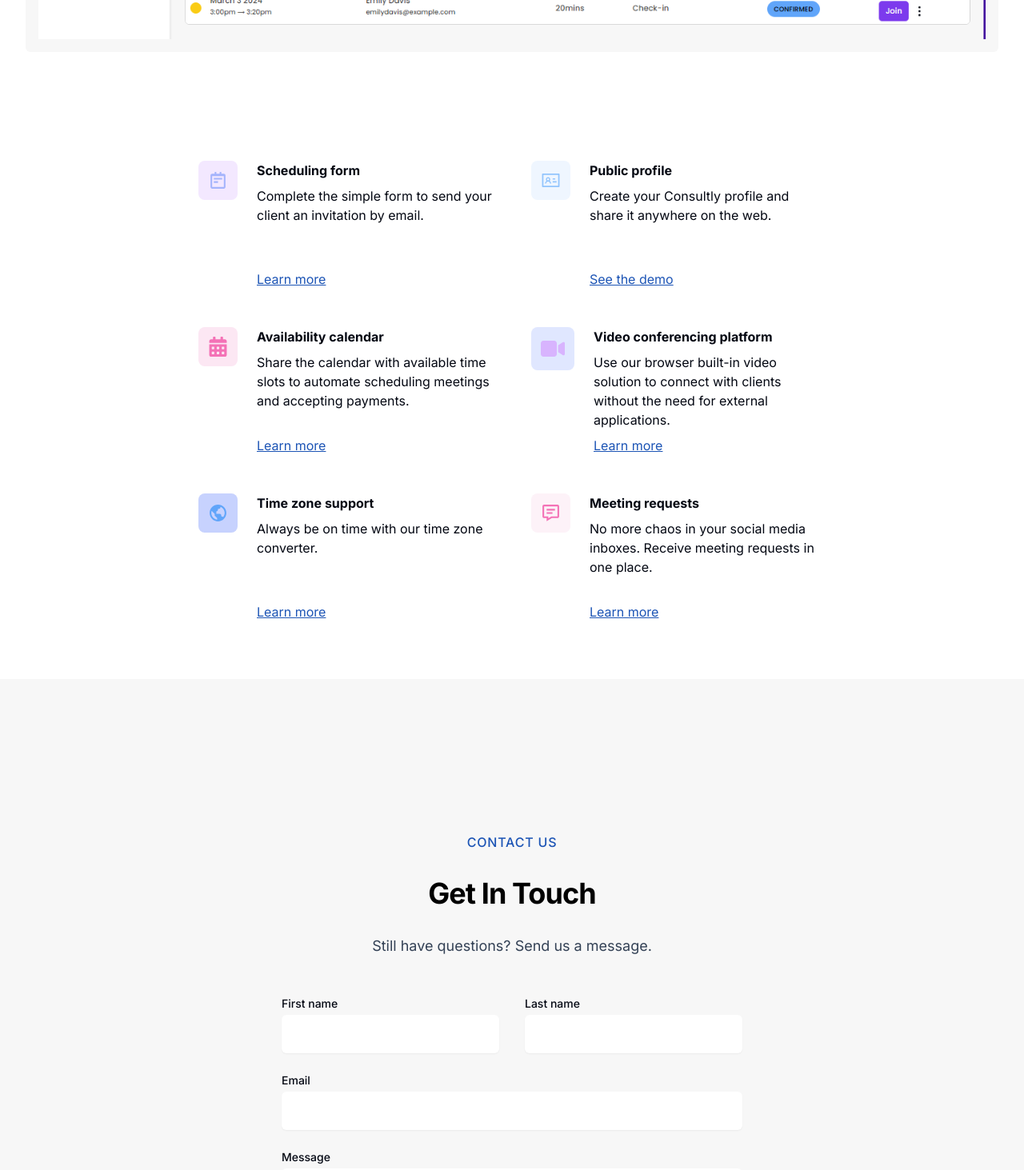
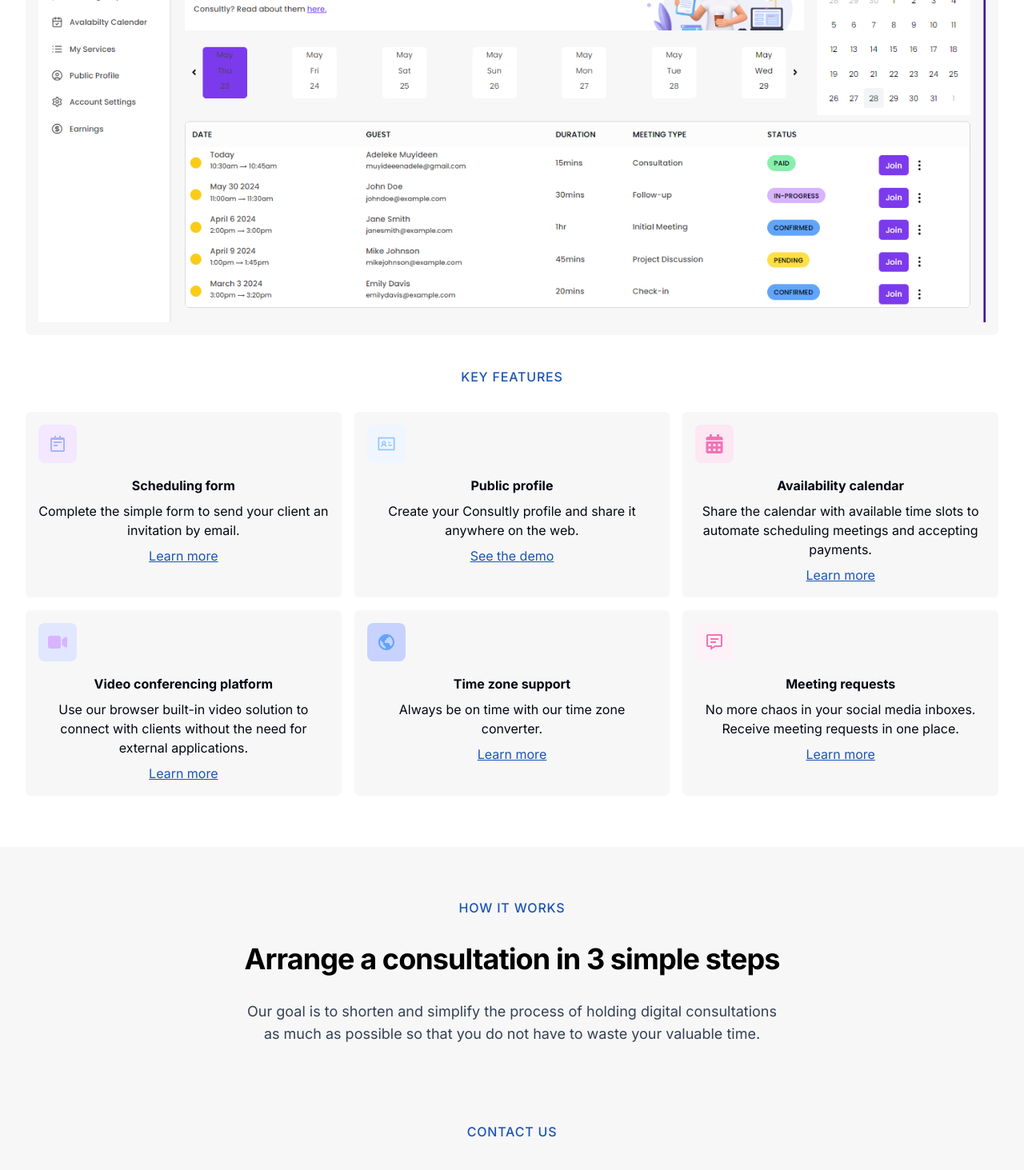
Before and after one commit to Taofeekabdulazeez/consultly-new, a Next.js app: page / in a window 1280 px wide. Shown: the part 1280-2743 px from the top of the page at 80% size. Built offline with nearby package versions, Linux system fonts and the light colour scheme.

Commit message:
update page

```diff
--- a/app/(home)/page.tsx
+++ b/app/(home)/page.tsx
@@ -23,7 +23,7 @@ export default function Home() {
   const [showMenu, setShowMenu] = useState(false);
 
   return (
-    <div className="">
+    <div className="mx-auto min-h-full w-full overflow-auto">
       <header className="bg-white z-10 fixed top-0 left-0 right-0">
         <div className="header:justify-start header:space-x-10 header:px-16 mx-auto flex max-w-screen-2xl items-center justify-between px-4 py-6 sm:px-6">
           <div className="relative top-[-5px] flex gap-10 items-center">
@@ -115,31 +115,24 @@ export default function Home() {
         </div>
       </header>
 
-      <div className="min-h-small-viewport flex flex-col  px-8 pt-32 text-center bg-gray-100">
-        <div className=" m-auto">
-          <h1 className=" font-display text-balance text-4xl font-extrabold mx-auto mx-w-2xl tracking-tight sm:text-6xl md:text-7xl">
-            <span className="relative">Revolutionize your</span>
-            <br />
-            <span className=" relative  text-primary  sm:whitespace-nowrap">
-              <span className="relative">DIGITAL CONSULTATION</span>
+      <div className="min-h-screen flex flex-col justify-center sm:mt-20 items-center px-8 text-center bg-gray-100">
+        <div>
+          <h1 className="font-display text-4xl font-extrabold mx-auto max-w-2xl tracking-tight sm:text-6xl md:text-7xl">
+            <span className="block">Revolutionize your</span>
+            <span className="block text-primary sm:whitespace-nowrap">
+              Digital Consultation
             </span>
-            <br />
-            Process.
+            <span className="block">Process.</span>
           </h1>
-          <p
-            className=" mx-auto mt
-          -8 max-w-2xl text-slate-700 md:text-lg"
-          >
-            Consultly is an integrated platform for managing online
+          <p className="mx-auto mt-8 max-w-2xl text-slate-700 md:text-lg">
+            Consultify is an integrated platform for managing online
             consultations comprehensively, offering all the essential tools for{" "}
-            <strong>scheduling meetings</strong>
-            and <strong>video calling</strong> your clients.
+            <strong>scheduling meetings</strong> and{" "}
+            <strong>video calling</strong> your clients.
           </p>
           <div className="mt-10 flex justify-center gap-x-6 mb-4">
             <a
-              className=" relative inline-flex items-center justify-center
-               duration-150 ease-in-out border border-primary/70 hover:bg-purple-300
-                font-medium text-primary py-2 rounded-full hover:border-gray-300 px-5 md:px-10"
+              className="relative inline-flex items-center justify-center duration-150 ease-in-out border border-primary/70 hover:bg-purple-300 font-medium text-primary py-2 rounded-full hover:border-gray-300 px-5 md:px-10"
               href="#"
             >
               Learn more
@@ -148,8 +141,8 @@ export default function Home() {
         </div>
       </div>
 
-      <section className="scroll-mt-24 py-16 bg-white" id="features">
-        <div className="mx-auto max-w-screen-2xl px-4 text-center sm:px-6 lg:px-8">
+      <section className="scroll-mt-24 py-16 bg-white w-full" id="features">
+        <div className="mx-auto max-w-screen-2xl text-center px-4  sm:px-6 lg:px-8">
           <div className="space-y-8">
             <h2 className="text-primary text-base font-medium uppercase tracking-wider">
               Features
@@ -167,132 +160,95 @@ export default function Home() {
               <img src="./dashboard.png" alt="dashboard" />
             </div>
           </div>
+          <h2 className="text-primary text-base font-medium uppercase tracking-wider mt-10 text-center">
+            Key Features
+          </h2>
+          <div className="grid grid-cols-1  sm:grid-cols-2 lg:grid-cols-3 gap-4 mt-8">
+            <div className="flex flex-col p-4 bg-gray-100 rounded-md">
+              <div className="self-start rounded-lg p-3 bg-purple-100">
+                <BiNotepad className="text-2xl text-indigo-300" />
               </div>
-      </section>
-
-      <section className="scroll-mt-24 py-16 bg-white">
-        <div className="mx-auto max-w-4xl text-center sm:px-6 1g:px-8">
-          <div className="grid auto-cols-max auto-rows-fr grid-cols-1 gap-4 px-6 sm:grid-cols-2 sm:gap-8">
-            <div className="flex flex-col p-2 sm:flex-row">
-              <div className="self-start rounded-lg p-3 bg-purple-100">
-                <BiNotepad className="size-[25px] text-indigo-300" />
-              </div>
-              <div className="flex flex-col text-left sm:ml-6">
-                <div className="mt-4 flex-1 space-y-2 sm:mt-0">
+              <div className="flex flex-col mt-4">
                 <h3 className="font-bold">Scheduling form</h3>
-                  <p>
-                    Complete the simple form to send your client an invitation
-                    by email.
+                <p className="mt-2">
+                  Complete the simple form to send your client an invitation by
+                  email.
                 </p>
-                </div>
-                <a
-                  href="#"
-                  target="_blank"
-                  className="text-primary mt-2 cursor-pointer underline"
-                >
+                <a href="#" className="text-primary mt-2 underline">
                   Learn more
                 </a>
               </div>
             </div>
-            <div className="flex flex-col p-2 sm:flex-row">
+            <div className="flex flex-col p-4 bg-gray-100 rounded-md">
               <div className="self-start rounded-lg p-3 bg-blue-50">
-                <AiOutlineIdcard className="size-[25px] text-blue-300" />
+                <AiOutlineIdcard className="text-2xl text-blue-300" />
               </div>
-              <div className="flex flex-col text-left sm:ml-6">
-                <div className="mt-4 flex-1 space-y-2 sm:mt-0">
+              <div className="flex flex-col mt-4">
                 <h3 className="font-bold">Public profile</h3>
-                  <p>
+                <p className="mt-2">
                   Create your Consultly profile and share it anywhere on the
                   web.
                 </p>
-                </div>
-                <a
-                  href="#"
-                  target="_blank"
-                  className="text-primary mt-2 cursor-pointer underline"
-                >
+                <a href="#" className="text-primary mt-2 underline">
                   See the demo
                 </a>
               </div>
             </div>
-            <div className="flex flex-col p-2 sm:flex-row">
+            <div className="flex flex-col p-4 bg-gray-100 rounded-md">
               <div className="self-start rounded-lg p-3 bg-pink-100">
-                <FaCalendarAlt className="size-[25px] text-pink-400" />
+                <FaCalendarAlt className="text-2xl text-pink-400" />
               </div>
-              <div className="flex flex-col text-left sm:ml-6">
-                <div className="mt-4 flex-1 space-y-2 sm:mt-0">
+              <div className="flex flex-col mt-4">
                 <h3 className="font-bold">Availability calendar</h3>
-                  <p>
+                <p className="mt-2">
                   Share the calendar with available time slots to automate
                   scheduling meetings and accepting payments.
                 </p>
-                </div>
-                <a
-                  href="#"
-                  target="_blank"
-                  className="text-primary mt-2 cursor-pointer underline"
-                >
+                <a href="#" className="text-primary mt-2 underline">
                   Learn more
                 </a>
               </div>
             </div>
-
-            <div className="flex flex-col p-2 sm:flex-row">
+            <div className="flex flex-col p-4 bg-gray-100 rounded-md">
               <div className="self-start rounded-lg p-3 bg-indigo-100">
-                <FaVideo className="size-[30px] text-purple-300" />
+                <FaVideo className="text-2xl text-purple-300" />
               </div>
-              <div className="flex flex-col text-left sm:ml-6">
-                <div className="mt-4 flex-1 space-y-2 sm:mt-0">
+              <div className="flex flex-col mt-4">
                 <h3 className="font-bold">Video conferencing platform</h3>
-                  <p>
+                <p className="mt-2">
                   Use our browser built-in video solution to connect with
                   clients without the need for external applications.
                 </p>
-                </div>
-                <a
-                  href="#"
-                  target="_blank"
-                  className="text-primary mt-2 cursor-pointer underline"
-                >
+                <a href="#" className="text-primary mt-2 underline">
                   Learn more
                 </a>
               </div>
             </div>
-            <div className="flex flex-col p-2 sm:flex-row">
+            <div className="flex flex-col p-4 bg-gray-100 rounded-md">
               <div className="self-start rounded-lg p-3 bg-indigo-200">
-                <BiWorld className="size-[25px] text-blue-400" />
+                <BiWorld className="text-2xl text-blue-400" />
               </div>
-              <div className="flex flex-col text-left sm:ml-6">
-                <div className="mt-4 flex-1 space-y-2 sm:mt-0">
+              <div className="flex flex-col mt-4">
                 <h3 className="font-bold">Time zone support</h3>
-                  <p>Always be on time with our time zone converter.</p>
-                </div>
-                <a
-                  href="#"
-                  target="_blank"
-                  className="text-primary mt-2 cursor-pointer underline"
-                >
+                <p className="mt-2">
+                  Always be on time with our time zone converter.
+                </p>
+                <a href="#" className="text-primary mt-2 underline">
                   Learn more
                 </a>
               </div>
             </div>
-            <div className="flex flex-col p-2 sm:flex-row">
+            <div className="flex flex-col p-4 bg-gray-100 rounded-md">
               <div className="self-start rounded-lg p-3 bg-pink-50">
-                <BiMessageDetail className="size-[25px] text-pink-400" />
+                <BiMessageDetail className="text-2xl text-pink-400" />
               </div>
-              <div className="flex flex-col text-left sm:ml-6">
-                <div className="mt-4 flex-1 space-y-2 sm:mt-0">
+              <div className="flex flex-col mt-4">
                 <h3 className="font-bold">Meeting requests</h3>
-                  <p>
+                <p className="mt-2">
                   No more chaos in your social media inboxes. Receive meeting
                   requests in one place.
                 </p>
-                </div>
-                <a
-                  href="#"
-                  target="_blank"
-                  className="text-primary mt-2 cursor-pointer underline"
-                >
+                <a href="#" className="text-primary mt-2 underline">
                   Learn more
                 </a>
               </div>
@@ -301,9 +257,23 @@ export default function Home() {
         </div>
       </section>
 
-      <section className="scroll-mt-24 py-16 bg-gray-100"
-        id="how-it-works"
-      ></section>
+      <section className="scroll-mt-24 py-16 pb-2 sm:pb-8 bg-gray-100" id="how-it-works">
+        <div className="mx-auto max-w-screen-2xl px-4 text-center sm:px-6 lg:px-8">
+          <div className="space-y-8">
+            <h2 className="text-primary text-base font-medium uppercase tracking-wider">
+              How it works
+            </h2>
+            <h3 className="text-balance font-display mt-2 text-3xl font-bold tracking-tight text-gray-900 sm:text-4xl">
+              Arrange a consultation in 3 simple steps
+            </h3>
+            <p className="text-balance header:px-16 mx-auto max-w-4xl px-6 text-slate-700 md:text-lg">
+              Our goal is to shorten and simplify the process of holding digital
+              consultations as much as possible so that you do not have to waste
+              your valuable time.
+            </p>
+          </div>
+        </div>
+      </section>
 
       <section className="scroll-mt-24 py-16 bg-gray-100" id="contact">
         <div className="mx-auto max-w-screen-2xl px-4 text-center sm:px-6 lg:px-8">
--- a/components/Logo.tsx
+++ b/components/Logo.tsx
@@ -2,7 +2,7 @@ export default function Logo() {
   return (
     <div className="flex flex-col mx-auto w-fit">
       <span className="text-2xl md:text-3xl  font-extrabold text-primary">
-        Consultly
+        Consultify
       </span>
       <div className="flex ml-4">
         <span className="rounded-full inline-block h-1.5 w-1.5 bg-red-500"></span>
--- a/styles/globals.css
+++ b/styles/globals.css
@@ -48,6 +48,7 @@
     --color-gray-800: 0 0% 13%;
     --color-gray-900: 0 0% 0%;
   }
+
 
   .dark {
     /* --background: 224 71.4% 4.1%; */
@@ -100,6 +101,7 @@
   }
   body {
     @apply bg-background text-foreground;
+
   }
 }
 
@@ -154,3 +156,7 @@
     box-shadow: -48px 0, -18px 0, 18px 0, 48px -16px;
   }
 }
+
+html{
+  scroll-behavior: smooth;
+}
```
Also changed, not shown: app/consult/[username]/page.tsx (line endings or trailing spaces). Lines whose indentation alone changed are shown as unchanged.
